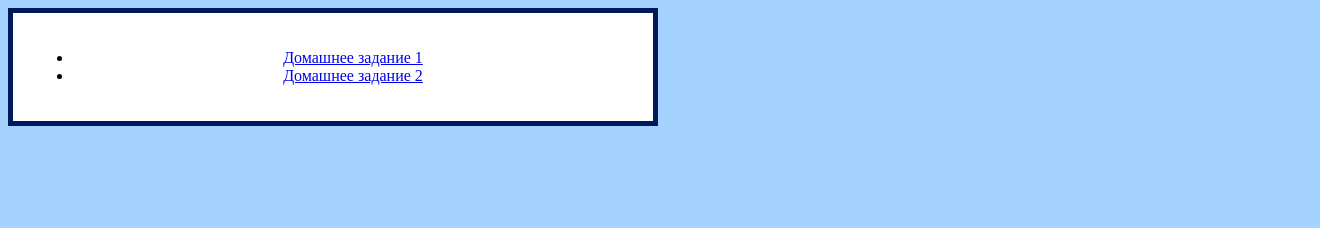
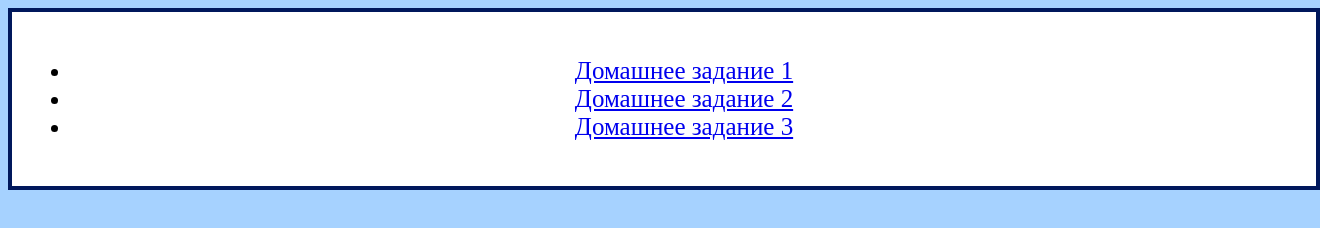
Before and after one commit to 17Nei17/js-Pract, a website: page index.html in a window 1280 px wide. Shown: the whole page, 1320 px wide, since content can reach past the window. Drawn offline with Linux system fonts and the light colour scheme.

Commit message:
Add files via upload

```diff
--- a/index.html
+++ b/index.html
@@ -11,10 +11,13 @@
 <div class="link">
     <ul>
         <li>
-           <a href="/homework1/pract-1.html">Домашнее задание 1</a>
+            <a href="/js-lecture-1-master/index.html">Домашнее задание 1</a>
+        </li>
+        <li>
+           <a href="/homework1/pract-1.html">Домашнее задание 2</a>
          </li>
          <li>
-            <a href="/homework2/homework2.html">Домашнее задание 2</a>
+            <a href="/homework2/homework2.html">Домашнее задание 3</a>
         </li>
     </ul>
 </div>
--- a/style.css
+++ b/style.css
@@ -4,8 +4,9 @@ html {
 .link {
     text-align: center;
     padding: 20px 20px 20px 20px;
-    border: 5px solid rgb(0, 24, 92);
+    border: 4px solid rgb(0, 24, 92);
     background-color: rgb(255, 255, 255);
-    width: 600px;
+    width: 100%;
+    font-size: 25px;
     margin: 0;
 }
```
